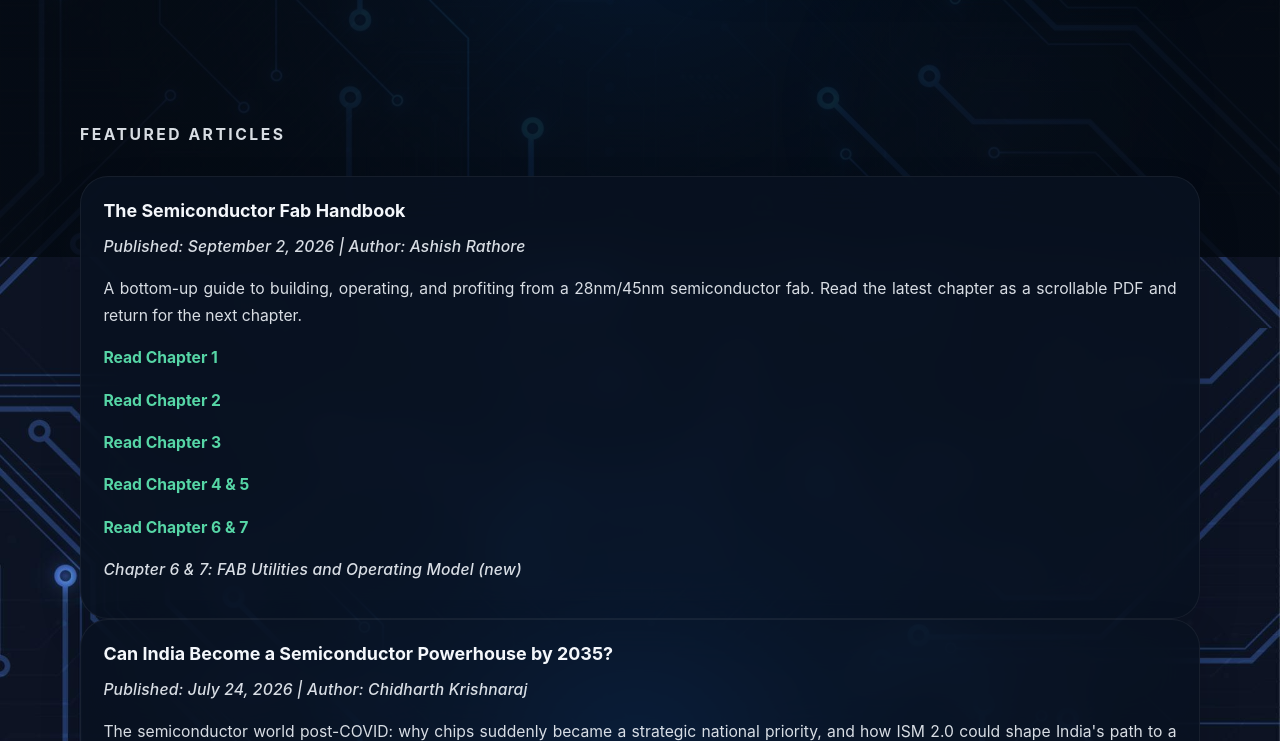
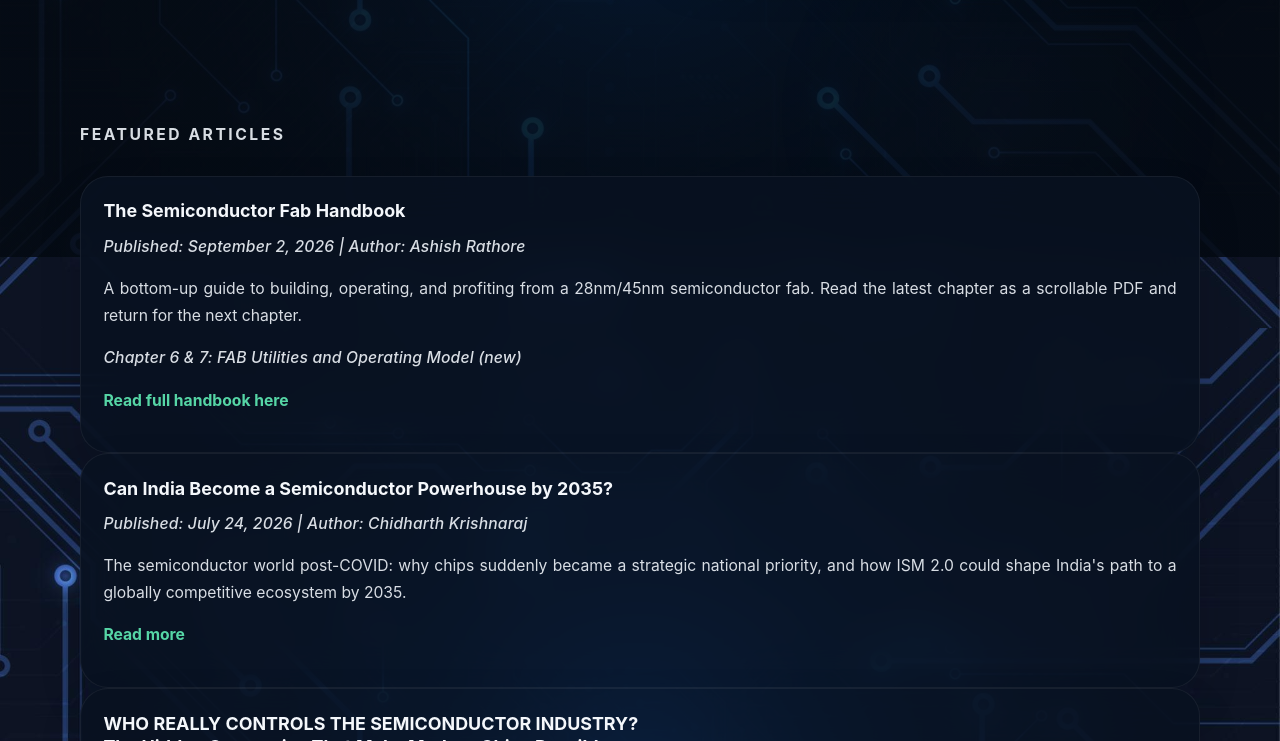
Before and after one commit to SemiComm-coder/SemiComm, a plain HTML site: page articles.html in a window 1280 px wide. Shown: the part 543-1284 px from the top of the page. Drawn offline with Linux system fonts and the light colour scheme.

```diff
--- a/articles.html
+++ b/articles.html
@@ -53,12 +53,8 @@
             <p>
               A bottom-up guide to building, operating, and profiting from a 28nm/45nm semiconductor fab. Read the latest chapter as a scrollable PDF and return for the next chapter.
             </p>
-            <p class="featured-article-link"><a href="semiconductor-fab-handbook.html">Read Chapter 1</a></p>
-            <p class="featured-article-link"><a href="semiconductor-fab-handbook.html">Read Chapter 2</a></p>
-            <p class="featured-article-link"><a href="semiconductor-fab-handbook.html">Read Chapter 3</a></p>
-            <p class="featured-article-link"><a href="semiconductor-fab-handbook.html">Read Chapter 4 &amp; 5</a></p>
-            <p class="featured-article-link"><a href="semiconductor-fab-handbook.html">Read Chapter 6 &amp; 7</a></p>
             <p class="article-meta">Chapter 6 &amp; 7: FAB Utilities and Operating Model (new)</p>
+            <p class="featured-article-link"><a href="semiconductor-fab-handbook.html">Read full handbook here</a></p>
           </article>
           <article class="card article-preview">
             <h3><a href="can-india-become-semiconductor-powerhouse-2035.html">Can India Become a Semiconductor Powerhouse by 2035?</a></h3>
```
